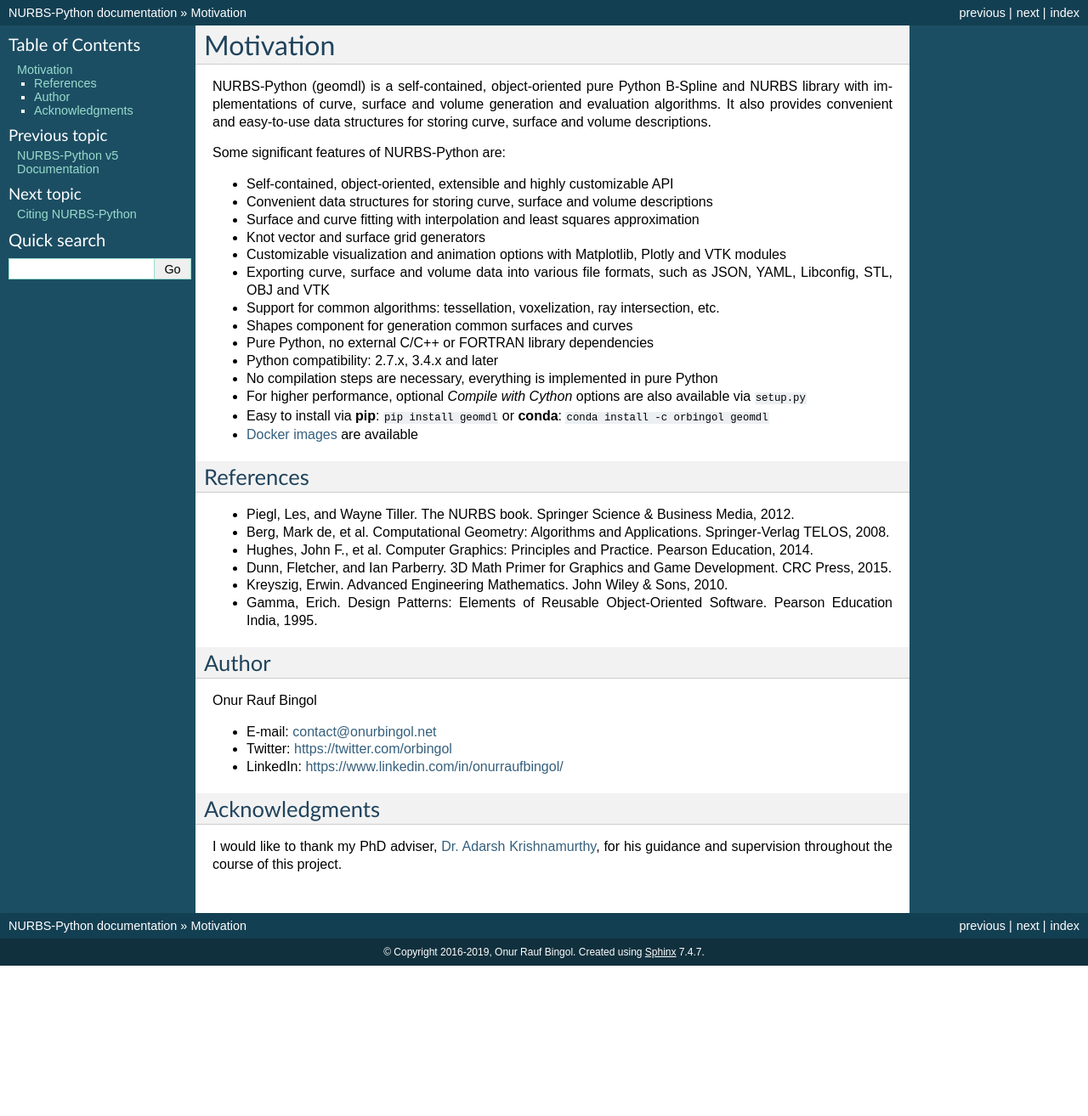
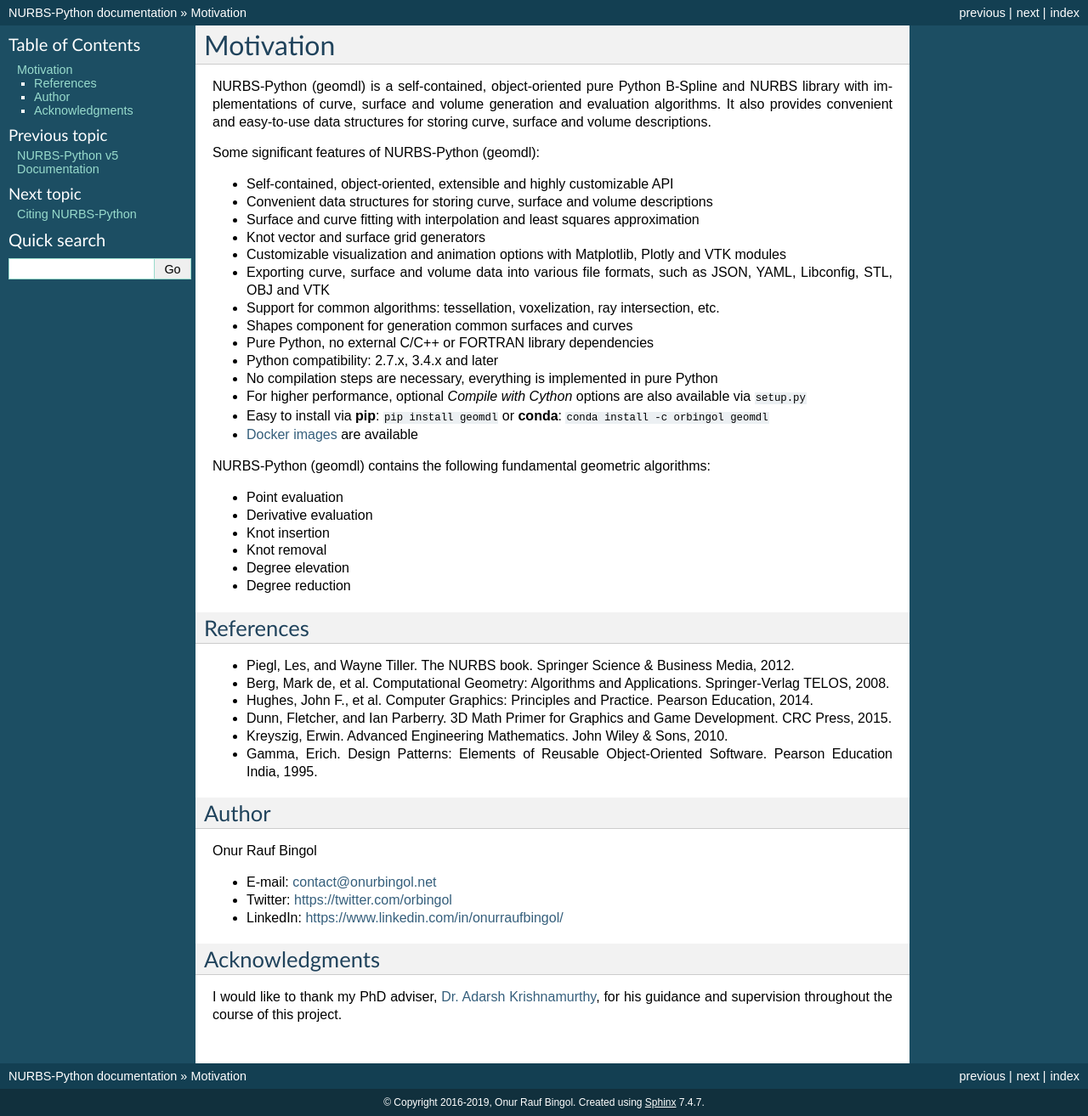
Before and after one commit to orbingol/NURBS-Python, a Sphinx documentation site: the page built from docs/introduction.rst, in a window 1280 px wide. Shown: the whole page at 85% size. Built offline with Sphinx 7.4.7, drawn with Linux system fonts in a browser that asks for light colours; formulas are drawn with MathJax 3; before the commit the page ends 1137 px from its top, so only the background shows below that.

Commit message:
Update documentation [skip ci]

```diff
--- a/docs/introduction.rst
+++ b/docs/introduction.rst
@@ -5,7 +5,7 @@
 of curve, surface and volume generation and evaluation algorithms. It also provides convenient and easy-to-use data
 structures for storing curve, surface and volume descriptions.
 
-Some significant features of NURBS-Python are:
+Some significant features of NURBS-Python (geomdl):
 
 * Self-contained, object-oriented, extensible and highly customizable API
 * Convenient data structures for storing curve, surface and volume descriptions
@@ -21,6 +21,15 @@
 * For higher performance, optional *Compile with Cython* options are also available via ``setup.py``
 * Easy to install via **pip**: ``pip install geomdl`` or **conda**: ``conda install -c orbingol geomdl``
 * `Docker images <https://hub.docker.com/r/idealabisu/nurbs-python>`_ are available
+
+NURBS-Python (geomdl) contains the following fundamental geometric algorithms:
+
+* Point evaluation
+* Derivative evaluation
+* Knot insertion
+* Knot removal
+* Degree elevation
+* Degree reduction
 
 References
 ==========
```
